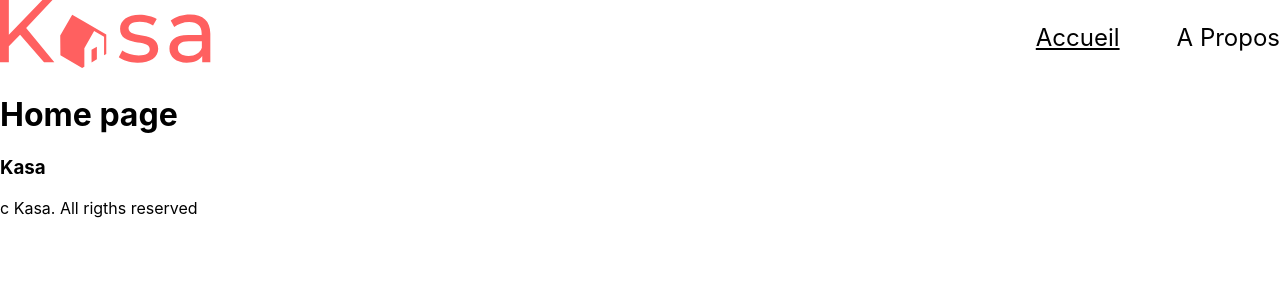
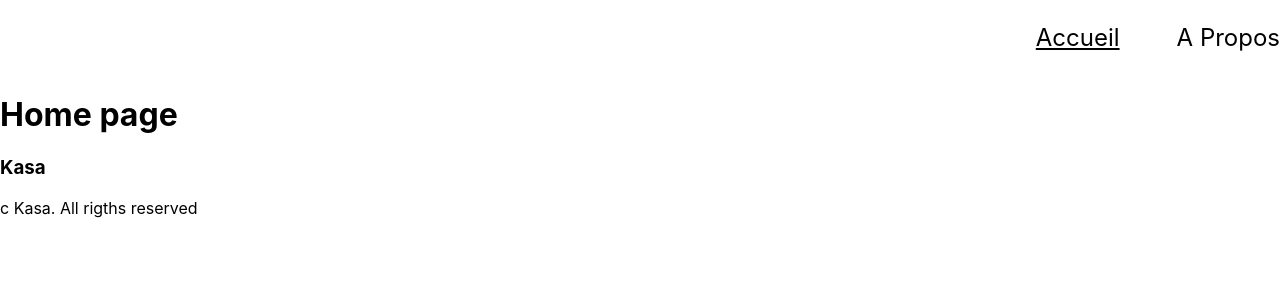
Before and after one commit to helder-hanka/real-estate-rental, a React (Create React App) app: page / in a window 1280 px wide. Shown: the top 300 px of the page. Built offline with nearby package versions, Linux system fonts and the light colour scheme.

Commit message:
Create props for fill of path

```diff
--- a/src/components/Svg/KasaText.tsx
+++ b/src/components/Svg/KasaText.tsx
@@ -3,9 +3,22 @@ import React from "react";
 interface a {
   width: string;
   height: string;
+  pathFillOne: string;
+  pathFillTwo: string;
+  pathFillThree: string;
+  pathFilFour: string;
+  pathFillFive: string;
 }
 
-const KasaText: React.FC<a> = ({ width, height }) => {
+const KasaText: React.FC<a> = ({
+  width,
+  height,
+  pathFillOne,
+  pathFillTwo,
+  pathFillThree,
+  pathFilFour,
+  pathFillFive,
+}) => {
   return (
     <svg
       width={width}
@@ -16,23 +29,23 @@ const KasaText: React.FC<a> = ({ width, height }) => {
     >
       <path
         d="M20.0745 34.6485L8.84014 46.1362V62.2561H0V0H8.84014V34.8338L42.359 0H52.4883L26.1521 27.9782L54.33 62.2561H44.0165L20.0745 34.6485Z"
-        fill="#FF6060"
+        fill={pathFillOne}
       />
       <path
         d="M118.789 57.2534L122.289 50.5831C126.34 53.3624 132.602 55.4005 138.68 55.4005C146.599 55.4005 149.73 52.9918 149.73 48.9155C149.73 38.3542 120.078 47.4332 120.078 28.7193C120.078 20.1962 127.629 14.6376 139.6 14.6376C145.678 14.6376 152.676 16.3051 156.728 18.8992L153.045 25.5695C148.809 22.7902 144.205 21.8637 139.6 21.8637C132.234 21.8637 128.55 24.643 128.55 28.3487C128.55 39.4659 158.202 30.3869 158.202 48.7302C158.202 57.2534 150.466 62.6267 137.943 62.6267C130.392 62.812 122.657 60.4032 118.789 57.2534Z"
-        fill="#FF6060"
+        fill={pathFillTwo}
       />
       <path
         d="M210.322 33.7221V62.2561H202.218V55.9564C199.456 60.218 194.115 62.6267 186.748 62.6267C176.066 62.6267 169.436 56.8828 169.436 48.7303C169.436 41.1335 174.224 35.0191 188.221 35.0191H201.666V33.3515C201.666 26.1254 197.43 22.0491 189.142 22.0491C183.617 22.0491 177.908 24.0872 174.224 27.0518L170.725 20.5668C175.514 16.6758 182.512 14.4523 190.063 14.4523C203.139 14.6376 210.322 20.9373 210.322 33.7221ZM201.85 47.8038V41.1335H188.774C180.302 41.1335 177.908 44.4687 177.908 48.3597C177.908 52.9918 181.775 55.9564 188.221 55.9564C194.667 56.1417 199.824 53.3624 201.85 47.8038Z"
-        fill="#FF6060"
+        fill={pathFillThree}
       />
       <path
         d="M91.5323 49.8419V62.4414L96.8732 59.2915V46.6921L91.5323 49.8419Z"
-        fill="#FF6060"
+        fill={pathFilFour}
       />
       <path
         d="M106.266 34.4632L84.3497 21.6784L72.1945 14.6376L60.2234 35.5749L60.4076 55.2152L82.1396 68L84.3497 66.703V48.1744L94.1106 30.9428L104.056 36.6866V55.2152L106.266 53.9182V34.4632Z"
-        fill="#FF6060"
+        fill={pathFillFive}
       />
     </svg>
   );
```
